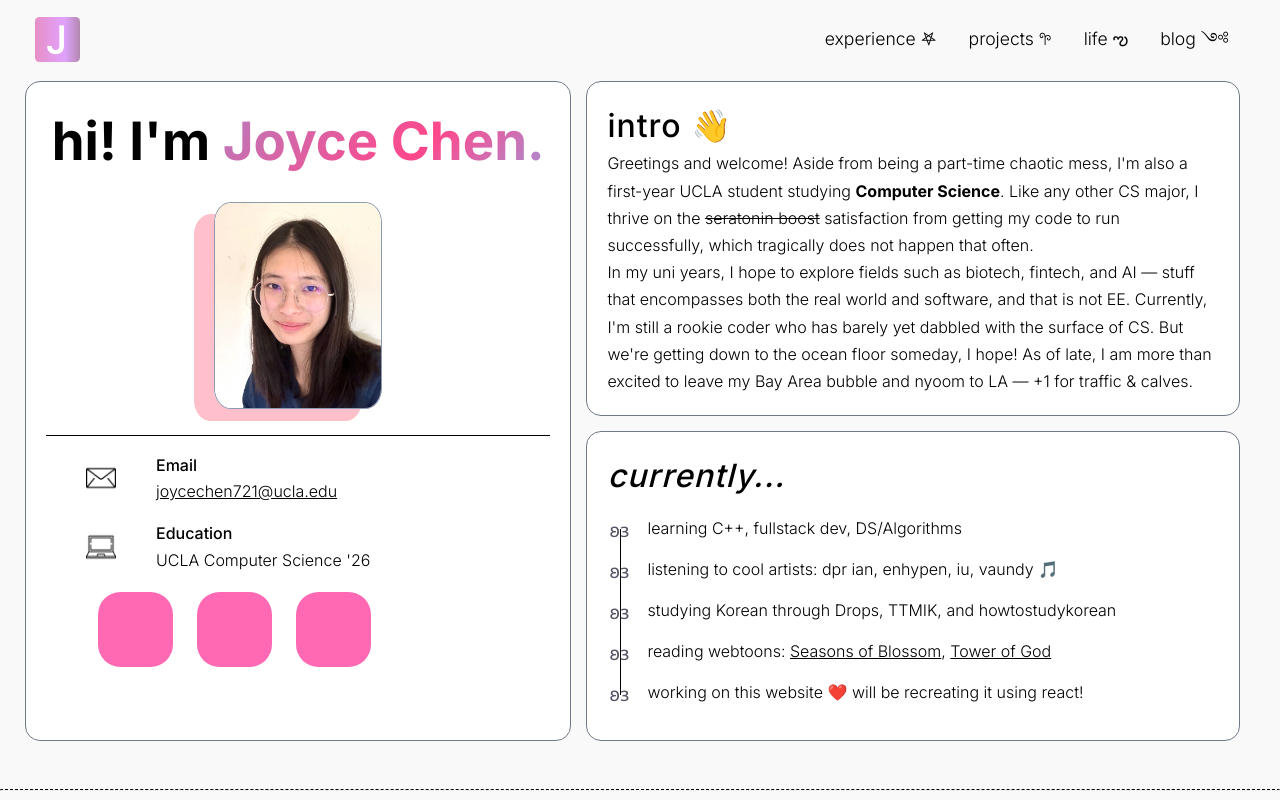
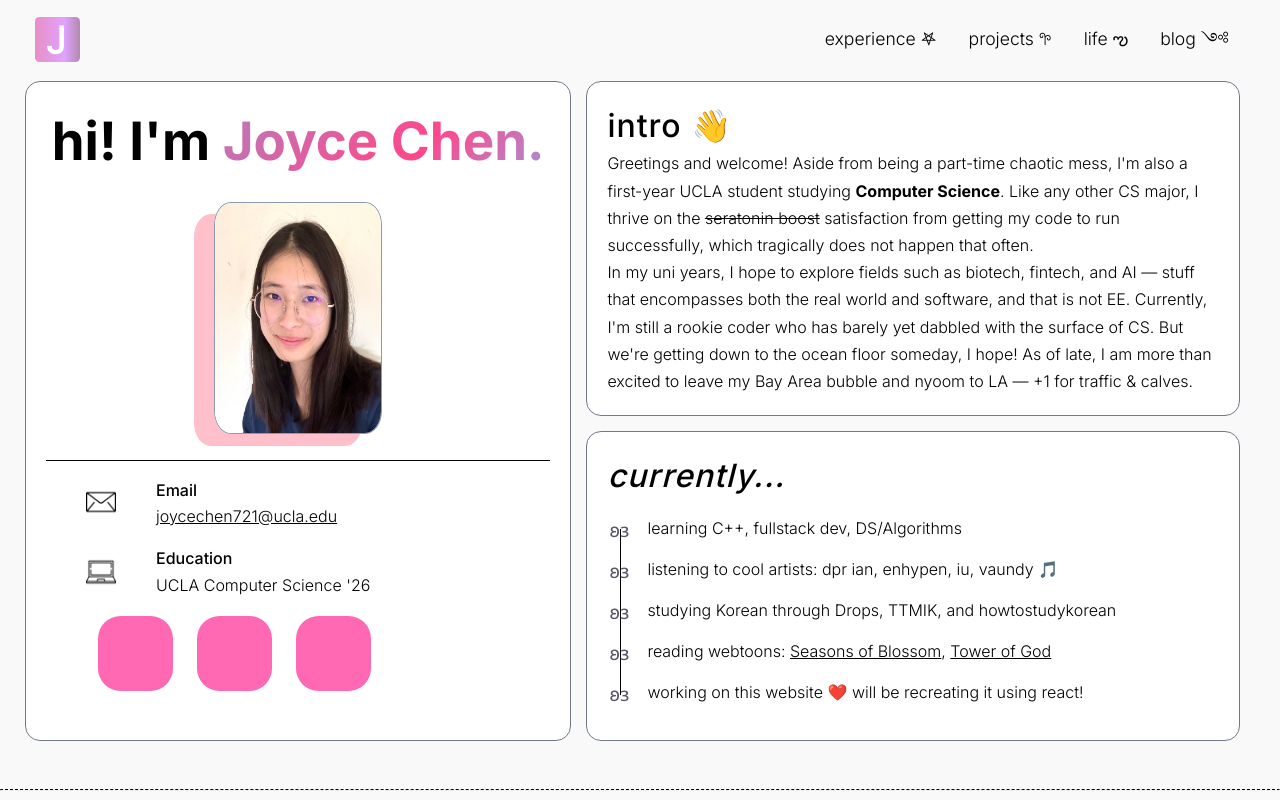
Before and after one commit to joycechen721/joyce_chen, a Next.js app: page / in a window 1280 px wide. Shown: the top 800 px of the page. Built offline with nearby package versions, Linux system fonts and the light colour scheme.

Commit message:
img -> Image + testing

```diff
--- a/src/app/page.tsx
+++ b/src/app/page.tsx
@@ -1,5 +1,4 @@
 /* eslint-disable react/no-unescaped-entities */
-import Image from "next/image";
 import NavBar from "../components/NavBar";
 import MainContent from "../components/MainContent";
 import Footer from "../components/Footer";
--- a/src/components/MainContent.tsx
+++ b/src/components/MainContent.tsx
@@ -1,4 +1,5 @@
 /* eslint-disable react/no-unescaped-entities */
+import Image from "next/image";
 
 export default function MainContent() {
   return (
@@ -11,17 +12,25 @@ export default function MainContent() {
               hi! I'm <span className="animate-text">Joyce Chen.</span>
             </h1>
             <div className="crop-image">
-              <img src="images/pfp.jpg" className="crop" alt="joyce chen" />
+              <Image
+                src="/images/pfp.jpg"
+                className="crop"
+                alt="joyce chen"
+                width={250}
+                height={230}
+              />
             </div>
             <div className="separator"></div>
 
             <ul className="contacts-list">
               <li className="contact-item">
                 <div className="icon-box">
-                  <img
-                    src="images/mail.png"
+                  <Image
+                    src="/images/mail.png"
                     className="crop2"
                     alt="email-icon"
+                    width={30}
+                    height={30}
                   />
                 </div>
                 <div className="contact-info">
@@ -37,10 +46,12 @@ export default function MainContent() {
 
               <li className="contact-item">
                 <div className="icon-box">
-                  <img
-                    src="images/laptop.png"
+                  <Image
+                    src="/images/laptop.png"
                     className="crop2"
-                    alt="laptop-icon"
+                    alt="email-icon"
+                    width={30}
+                    height={30}
                   />
                 </div>
                 <div className="contact-info">
```
